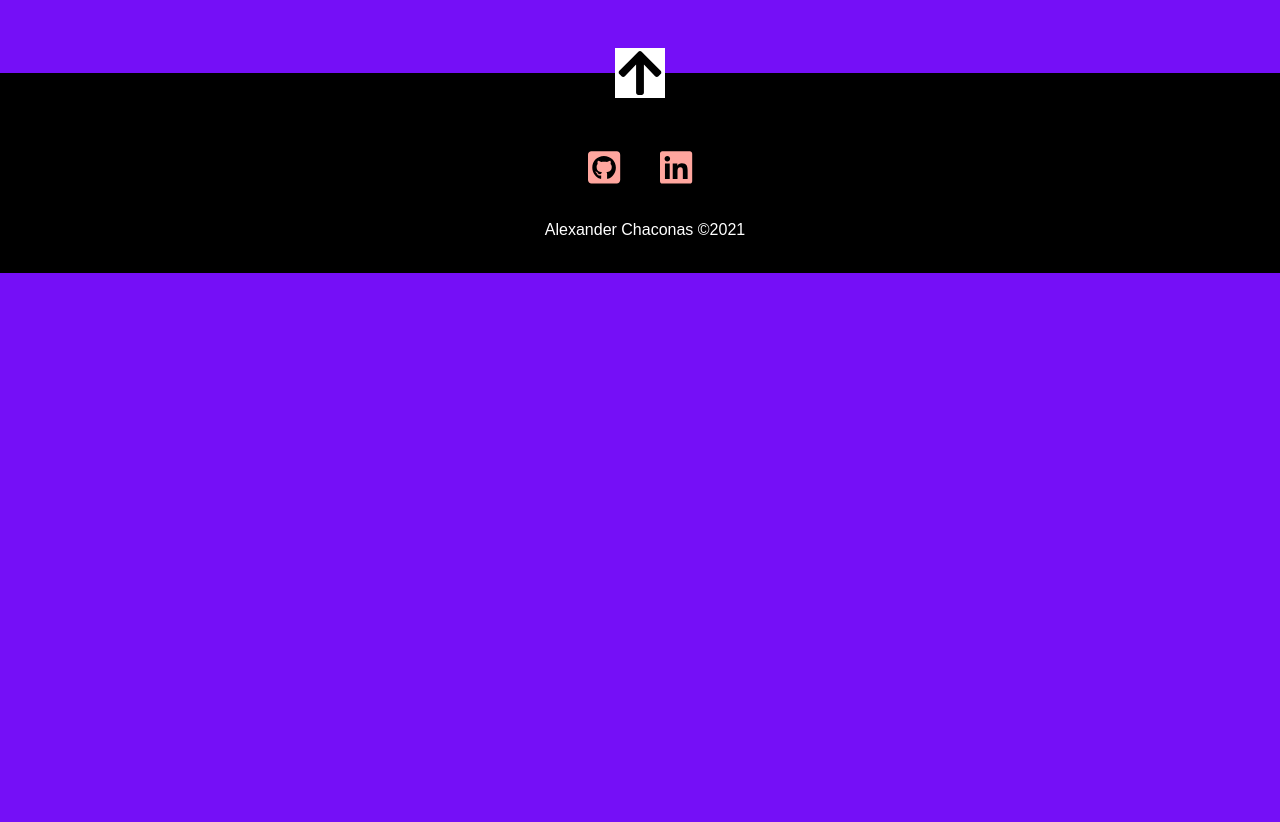
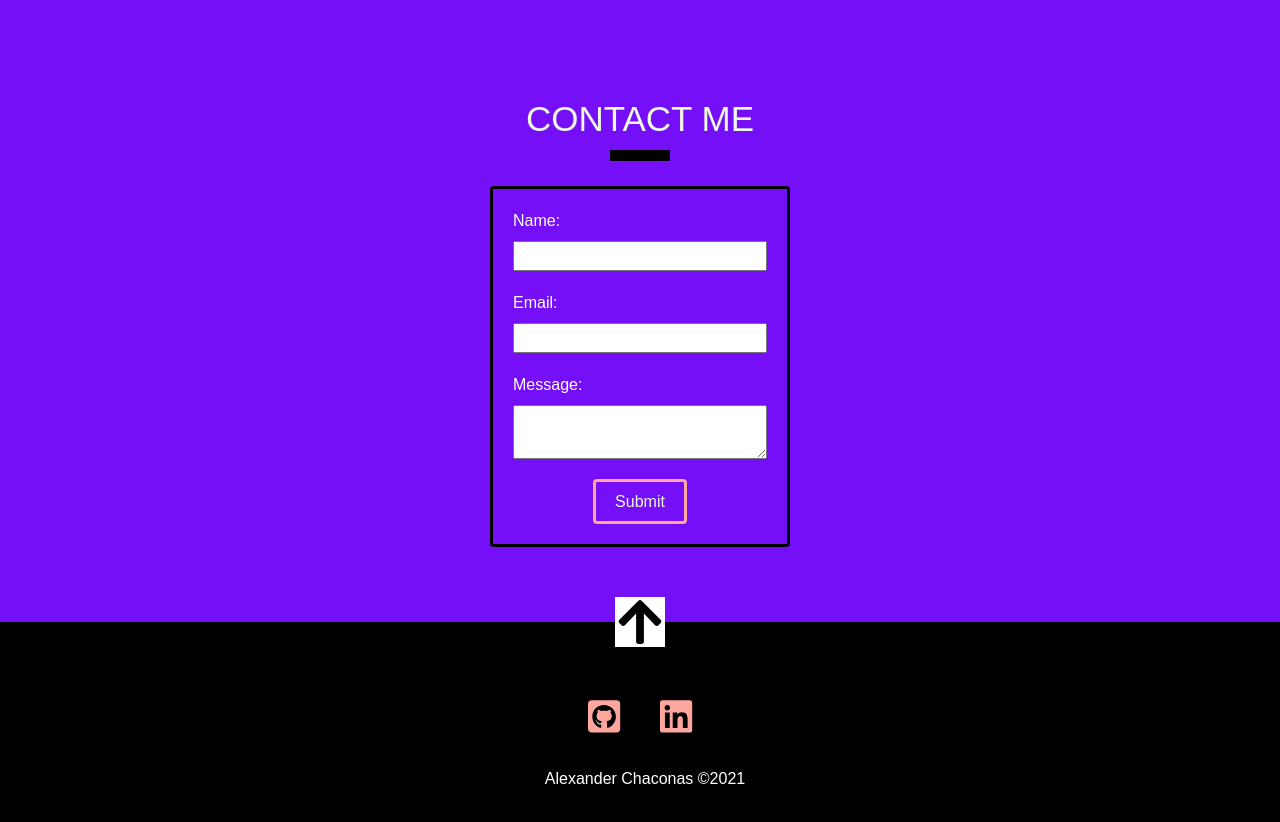
Before and after one commit to MrChaco007/Better-Portfolio-Front, a React (Create React App) app: page / in a window 1280 px wide. Shown: the part 1722-2544 px from the top of the page. Before the commit the page ends 1995 px from the top, so only its background shows below. Built offline with nearby package versions, Linux system fonts and the light colour scheme; no server answers; a web font is replaced by a local one.

Commit message:
added contact form

```diff
--- a/package.json
+++ b/package.json
@@ -11,6 +11,7 @@
     "@testing-library/jest-dom": "^5.11.9",
     "@testing-library/react": "^11.2.5",
     "@testing-library/user-event": "^12.6.3",
+    "axios": "^0.21.1",
     "bootstrap": "^4.6.0",
     "react": "^17.0.1",
     "react-bootstrap": "^1.5.1",
--- a/src/App.css
+++ b/src/App.css
@@ -357,6 +357,31 @@
   background-color: black;
 }
 
+.lds-dual-ring {
+  display: inline-block;
+  width: 80px;
+  height: 80px;
+}
+.lds-dual-ring:after {
+  content: " ";
+  display: block;
+  width: 64px;
+  height: 64px;
+  margin: 8px;
+  border-radius: 50%;
+  border: 6px solid #fff;
+  border-color: #fff transparent #fff transparent;
+  animation: lds-dual-ring 1.2s linear infinite;
+}
+@keyframes lds-dual-ring {
+  0% {
+    transform: rotate(0deg);
+  }
+  100% {
+    transform: rotate(360deg);
+  }
+}
+
 #project-cards {
   margin: 30px auto 0px auto;
   display: flex;
@@ -488,6 +513,46 @@
   background-color: #ffa69e;
 }
 
+#form{
+  display: flex;
+  flex-direction: column;
+  width: 300px;
+  margin: 0 auto;
+  border: 3px solid black;
+  padding: 20px;
+  border-radius: 0.25rem;
+}
+
+#name {
+  margin-bottom: 20px;
+}
+
+#email{
+  margin-bottom: 20px;
+}
+
+#message{
+  margin-bottom: 20px;
+}
+
+form button{
+  width: 94px;
+  height: 45px;
+  border-radius: 0.25rem;
+  margin: 0 auto;
+  border-color: #ffa69e;
+  transition: 0.5s;
+}
+
+form button:hover {
+  background-color: #ffa69e;
+}
+
+#form-reply{
+  margin: 15px 0px 0px 0px;
+  text-align: center;
+}
+
 #up-arrow{
   position: relative;
   bottom: 25px;
--- a/src/App.js
+++ b/src/App.js
@@ -5,8 +5,9 @@
 import React, { Component } from "react";
 import "bootstrap/dist/css/bootstrap.min.css";
 import ProjectCard from "./components/ProjectCard";
+import ContactForm from "./components/ContactForm";
 import { FontAwesomeIcon } from "@fortawesome/react-fontawesome";
-import { faLinkedin, faGithubSquare} from "@fortawesome/free-brands-svg-icons";
+import { faLinkedin, faGithubSquare } from "@fortawesome/free-brands-svg-icons";
 import { faArrowUp } from "@fortawesome/free-solid-svg-icons";
 
 function App() {
@@ -174,6 +175,10 @@
     setPythonActive(false);
   };
 
+  const loading = () => {
+    <div class="lds-dual-ring"></div>;
+  };
+
   return (
     <div id="app">
       <Navbar id="Nav" collapseOnSelect expand="md">
@@ -274,7 +279,11 @@
         </div>
         <div id="project-cards">
           {filteredArr.map((project, index) => {
-            return <ProjectCard key={index} project={project} />;
+            return (filteredArr.length >= 1 ?
+              <ProjectCard key={index} project={project} />
+             :
+              loading()
+            );
           })}
         </div>
       </section>
@@ -308,6 +317,9 @@
             </p>
           </div>
         </div>
+        <section>
+          <ContactForm />
+        </section>
       </section>
       <div id="footer">
         <a href="#app">
--- /dev/null
+++ b/src/components/ContactForm.js
@@ -0,0 +1,102 @@
+import React, { useState } from "react";
+import axios from "axios";
+
+function MyForm() {
+  /* NEW: Input state handling vvvv */
+  const [inputs, setInputs] = useState({
+    name: "",
+    email: "",
+    message: "",
+  });
+  const handleOnChange = (event) => {
+    event.persist();
+    setInputs((prev) => ({
+      ...prev,
+      [event.target.id]: event.target.value,
+    }));
+  };
+  /* End input state handling ^^^^ */
+
+  // Server state handling
+  const [serverState, setServerState] = useState({
+    submitting: false,
+    status: null,
+  });
+  const handleServerResponse = (ok, msg) => {
+    setServerState({
+      submitting: false,
+      status: { ok, msg },
+    });
+    if (ok) {
+      setInputs({
+        name: "",
+        email: "",
+        message: "",
+      });
+    }
+  };
+  const handleOnSubmit = (event) => {
+    event.preventDefault();
+    setServerState({ submitting: true });
+    axios({
+      method: "POST",
+      url: "https://formspree.io/f/xzbkkgqk",
+      data: inputs,
+    })
+      .then((r) => {
+        handleServerResponse(
+          true,
+          "Thanks for your message! Will be sure to reply shortly."
+        );
+      })
+      .catch((r) => {
+        handleServerResponse(false, r.response.data.error);
+      });
+  };
+
+  return (
+    <div>
+      <h2 className="header">CONTACT ME</h2>
+      <hr className="header-line" />
+      <form id="form" onSubmit={handleOnSubmit}>
+        <label htmlFor="name">Name:</label>
+        <input
+          id="name"
+          name="name"
+          required
+          onChange={handleOnChange}
+          value={inputs.name}
+        />
+        <label htmlFor="email">Email:</label>
+        <input
+          id="email"
+          type="email"
+          name="email"
+          required
+          onChange={handleOnChange}
+          value={inputs.email}
+        />
+        <label htmlFor="message">Message:</label>
+        <textarea
+          id="message"
+          name="message"
+          onChange={handleOnChange}
+          value={inputs.message}
+        ></textarea>
+        <button type="submit" disabled={serverState.submitting}>
+          Submit
+        </button>
+        {serverState.status && (
+          <p
+            id="form-reply"
+            className={!serverState.status.ok ? "errorMsg" : ""}
+          >
+            {serverState.status.msg}
+          </p>
+        )}
+      </form>
+    </div>
+  );
+}
+
+export default MyForm;
--- a/src/components/ProjectCard.js
+++ b/src/components/ProjectCard.js
@@ -10,7 +10,7 @@
           <img id="project-image" src={project.img_url} alt={project.title} />
         </div>
         <h5 id="project-header">{project.title}</h5>
-        <br/>
+        <br />
         <div id="project-buttons">
           <a href={project.github}>
             <button className="project-button">GitHub Repo</button>
```
Also changed, not shown: 1 other file (tests, documents, lock files or other folders).
